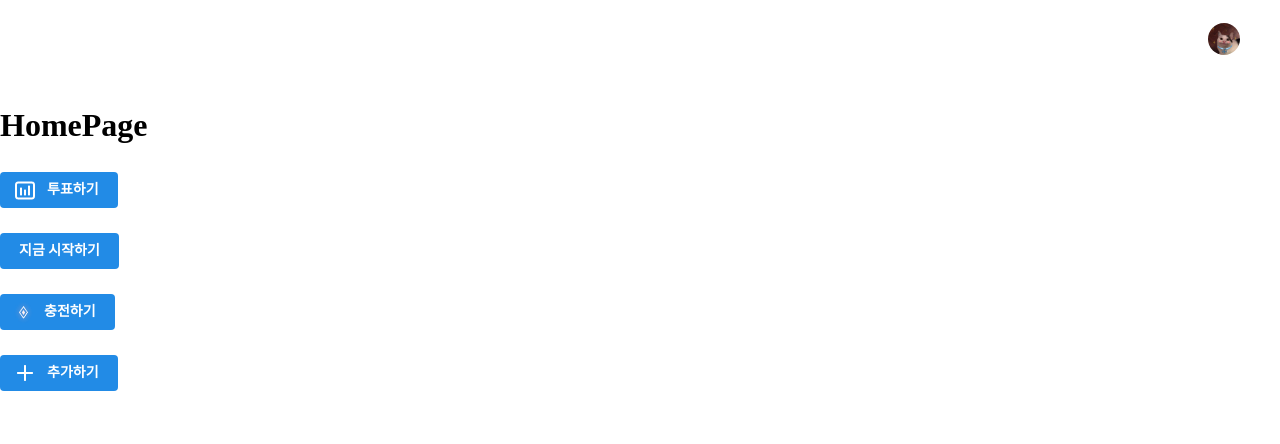
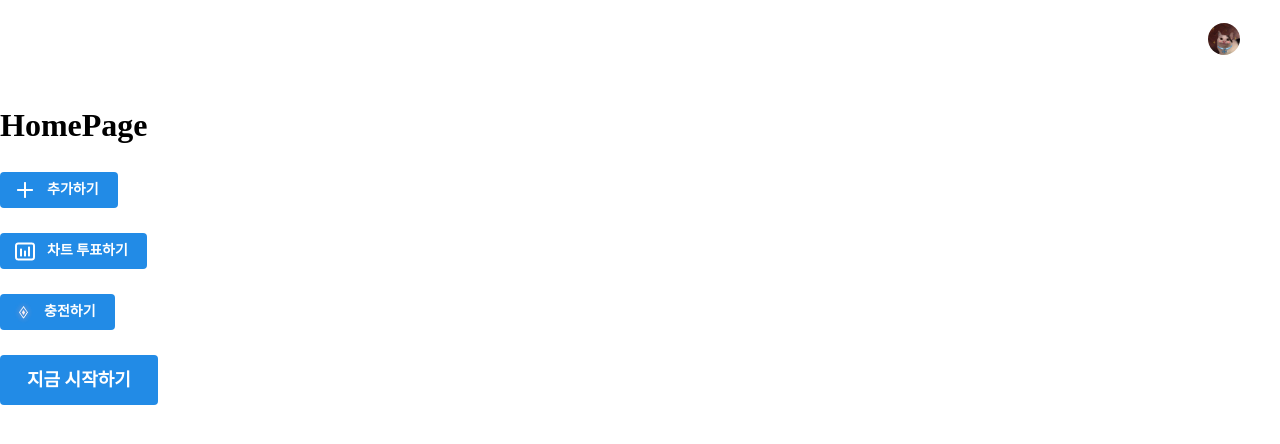
Before and after one commit to Codeit-Sprint-6-Part-2-Team-9/frontend, a React (Vite) app: page / in a window 1280 px wide. Shown: the top 444 px of the page. Built offline with nearby package versions, Linux system fonts and the light colour scheme.

Commit message:
feat: 버튼마다 별도 컴포넌트 생성

```diff
--- a/src/components/Button.jsx
+++ b/src/components/Button.jsx
@@ -4,7 +4,9 @@ import CreditIcon from "../assets/creditIcon.png";
 import PlusIcon from "../assets/plusIcon.png";
 import classes from "../components/Buttons.module.css";
 
-function Buttons({ icon, size, color, children }) {
+export default function Test(props) {
+  const { type, icon, color, children } = props;
+
   const icons = {
     chart: <img src={ChartIcon} alt="Chart" />,
     plus: <img src={PlusIcon} alt="Plus" />,
@@ -13,16 +15,68 @@ function Buttons({ icon, size, color, children }) {
 
   const selectedIcon = icons[icon] || null;
 
-  return (
-    <Group>
-      <Button
-        className={`${classes.Buttons} ${classes[size]} ${classes[color]}`}
-        leftSection={selectedIcon}
-      >
+  const BUTTONS = {
+    landing: (
+      <Button className={`${classes[type]} ${classes[color]}`} size="lg">
         {children}
       </Button>
-    </Group>
-  );
+    ),
+    donate: (
+      <Button className={`${classes[type]} ${classes[color]}`} size="lg">
+        {children}
+      </Button>
+    ),
+    vote: (
+      <Group>
+        <Button
+          className={`${classes.Buttons} ${classes[type]} ${classes[color]}`}
+          leftSection={selectedIcon}
+        >
+          {children}
+        </Button>
+      </Group>
+    ),
+    more: (
+      <Button className={`${classes[type]} ${classes[color]}`} size="lg">
+        {children}
+      </Button>
+    ),
+    recharge: (
+      <Group>
+        <Button
+          className={`${classes.Buttons} ${classes[type]} ${classes[color]}`}
+          leftSection={selectedIcon}
+        >
+          {children}
+        </Button>
+      </Group>
+    ),
+    modaldonate: (
+      <Button className={`${classes[type]} ${classes[color]}`} size="lg">
+        {children}
+      </Button>
+    ),
+    modalvote: (
+      <Button className={`${classes[type]} ${classes[color]}`} size="lg">
+        {children}
+      </Button>
+    ),
+    donation: (
+      <Button className={`${classes[type]} ${classes[color]}`} size="lg">
+        {children}
+      </Button>
+    ),
+    add: (
+      <Group>
+        <Button
+          className={`${classes.Buttons} ${classes[type]} ${classes[color]}`}
+          leftSection={selectedIcon}
+        >
+          {children}
+        </Button>
+      </Group>
+    ),
+  };
+
+  return BUTTONS[type];
 }
-
-export default Buttons;
--- a/src/pages/HomePage.jsx
+++ b/src/pages/HomePage.jsx
@@ -4,20 +4,20 @@ const HomePage = () => {
   return (
     <div>
       <h1>HomePage</h1>
-      <Buttons icon="chart" size="vote" color="red">
-        투표하기
+      <Buttons type="add" icon="plus" color="red">
+        추가하기
       </Buttons>
       <br />
-      <Buttons size="landing" color="red">
-        지금 시작하기
+      <Buttons type="vote" icon="chart" color="red">
+        차트 투표하기
       </Buttons>
       <br />
-      <Buttons icon="credit" size="recharge" color="red">
+      <Buttons type="recharge" icon="credit" color="red">
         충전하기
       </Buttons>
       <br />
-      <Buttons icon="plus" size="add" color="red">
-        추가하기
+      <Buttons type="landing" color="red">
+        지금 시작하기
       </Buttons>
       <br />
     </div>
```
